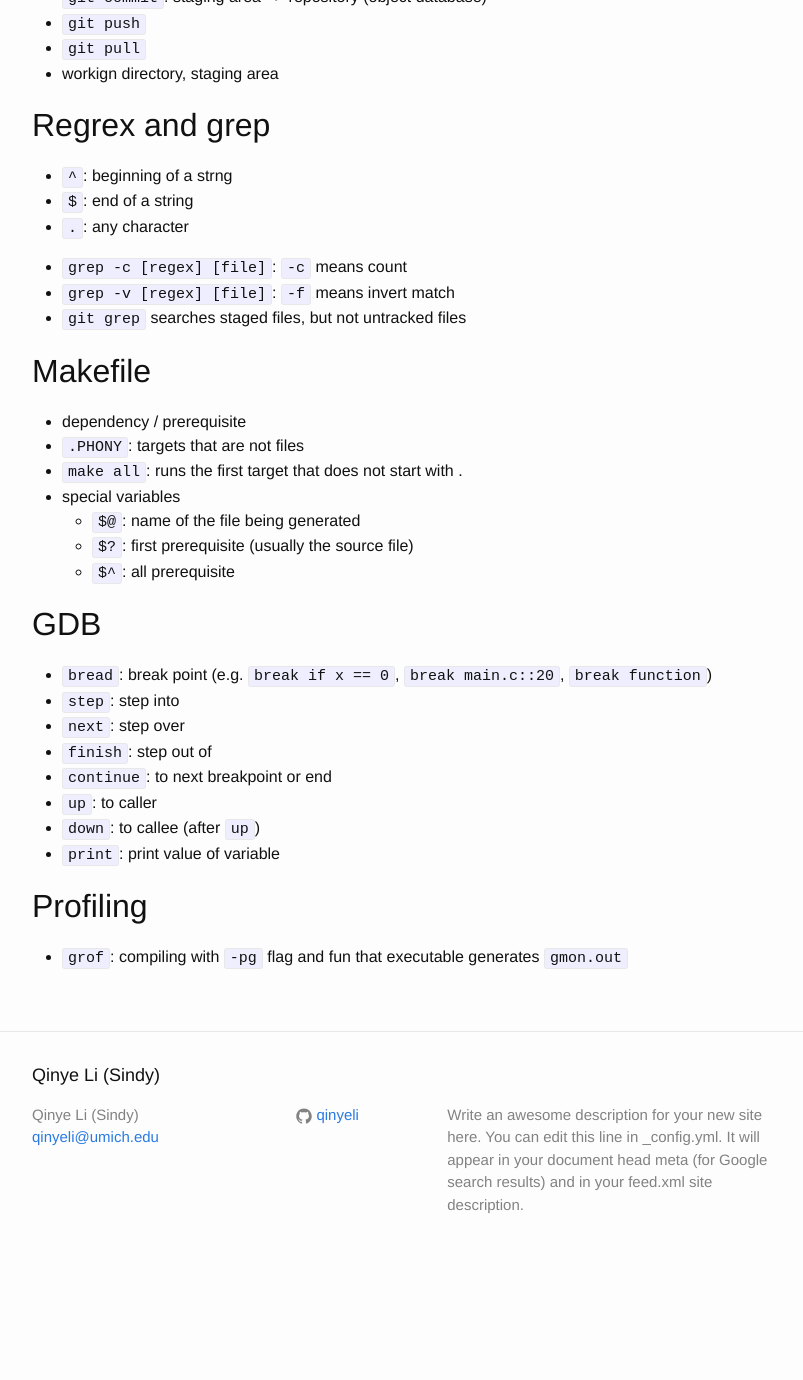
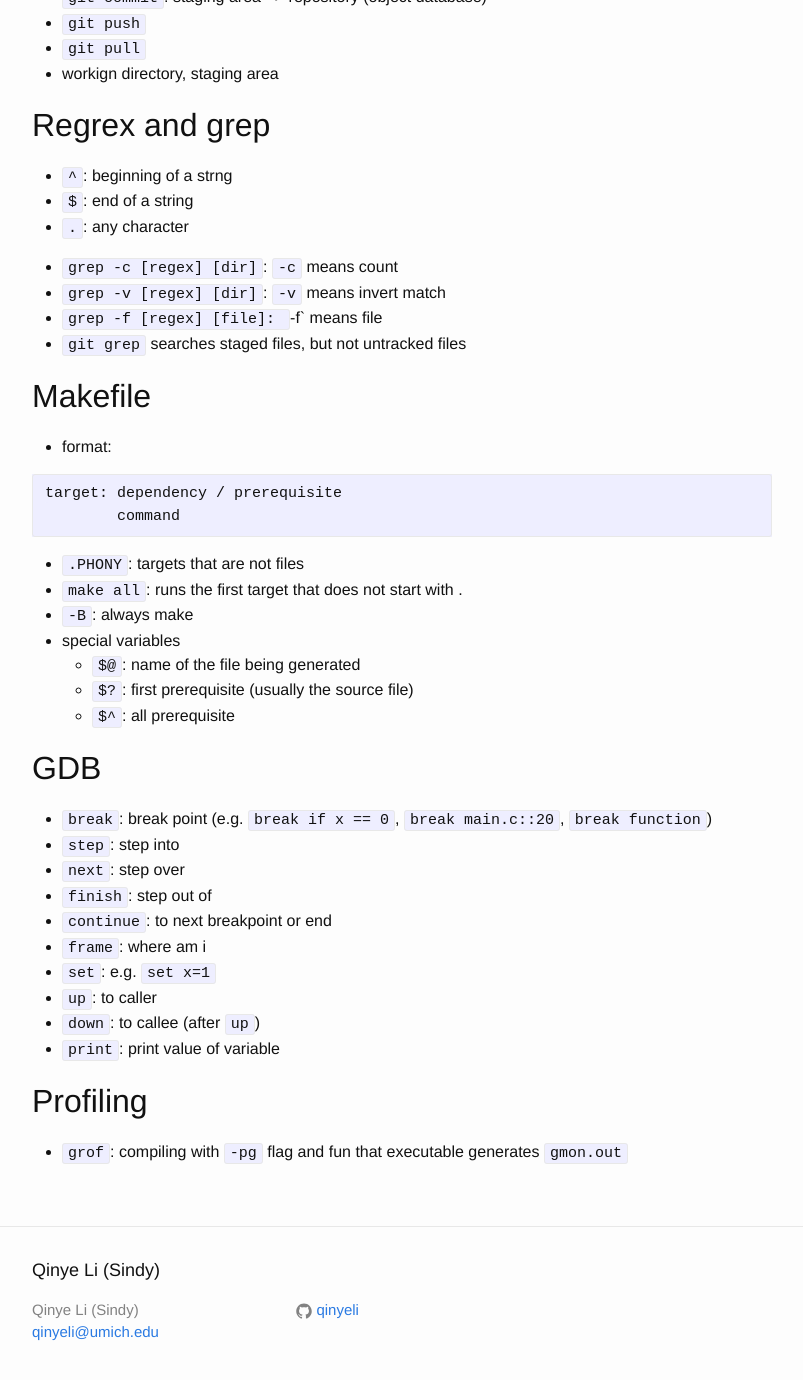
Before and after one commit to lichenhao1995/qinyeli.github.io, a Jekyll site: the page built from _posts/2016-04-04-c4cs-cheatsheet.md, in a window 1280 px wide and 1400 px high, scrolled down 1369 px. Shown: the top 1380 px of the window, without its empty margins (238-1041 px from the left). Built offline with Jekyll 4.4.1, drawn with Linux system fonts in a browser that asks for light colours; before the commit the page ends 2645 px from its top, so only the background shows below that; some of the changed text lies outside the part shown.

Commit message:
Modified eecs398 cheatsheet

```diff
--- a/_config.yml
+++ b/_config.yml
@@ -9,9 +9,9 @@
 title: Qinye Li (Sindy)
 email: qinyeli@umich.edu
 description: > # this means to ignore newlines until "baseurl:"
-  Write an awesome description for your new site here. You can edit this
-  line in _config.yml. It will appear in your document head meta (for
-  Google search results) and in your feed.xml site description.
+#  Write an awesome description for your new site here. You can edit this
+#  line in _config.yml. It will appear in your document head meta (for
+#  Google search results) and in your feed.xml site description.
 # baseurl: "" # the subpath of your site, e.g. /blog
 url: "https://qinyeli.github.io" # the base hostname & protocol for your site
 # twitter_username: jekyllrb
--- a/_posts/2016-04-04-c4cs-cheatsheet.md
+++ b/_posts/2016-04-04-c4cs-cheatsheet.md
@@ -20,7 +20,7 @@ categories: cheatsheet
 * Special variables
 	* `$?`: return value of the most recent command (0 if succeed)
 	* `$_`: most recent parameter
-	* `$1`, $2, $3: positional parameters
+	* `$1, $2, $3`: positional parameters
 	* `$@`: array of all positional parameters {$1, $2, $3 ...}
 	* `$#`: number of propositional parameters
 
@@ -58,25 +58,35 @@ categories: cheatsheet
 * `$`: end of a string
 * `.`: any character
 
-* `grep -c [regex] [file]`: `-c` means count
-* `grep -v [regex] [file]`: `-f` means invert match
+* `grep -c [regex] [dir]`: `-c` means count
+* `grep -v [regex] [dir]`: `-v` means invert match
+* `grep -f [regex] [file]: `-f` means file
 * `git grep` searches staged files, but not untracked files
 
 ## Makefile
-* dependency / prerequisite
+* format:
+
+~~~
+target: dependency / prerequisite
+	command
+~~~
+
 * `.PHONY`: targets that are not files
 * `make all`: runs the first target that does not start with .
+* `-B`: always make
 * special variables
 	* `$@`: name of the file being generated
 	* `$?`: first prerequisite (usually the source file)
 	* `$^`: all prerequisite
 
 ## GDB
-* `bread`: break point (e.g. `break if x == 0`, `break main.c::20`, `break function`)
+* `break`: break point (e.g. `break if x == 0`, `break main.c::20`, `break function`)
 * `step`: step into
 * `next`: step over
 * `finish`: step out of
 * `continue`: to next breakpoint or end
+* `frame`: where am i
+* `set`: e.g. `set x=1`
 * `up`: to caller
 * `down`: to callee (after `up`)
 * `print`: print value of variable
```
